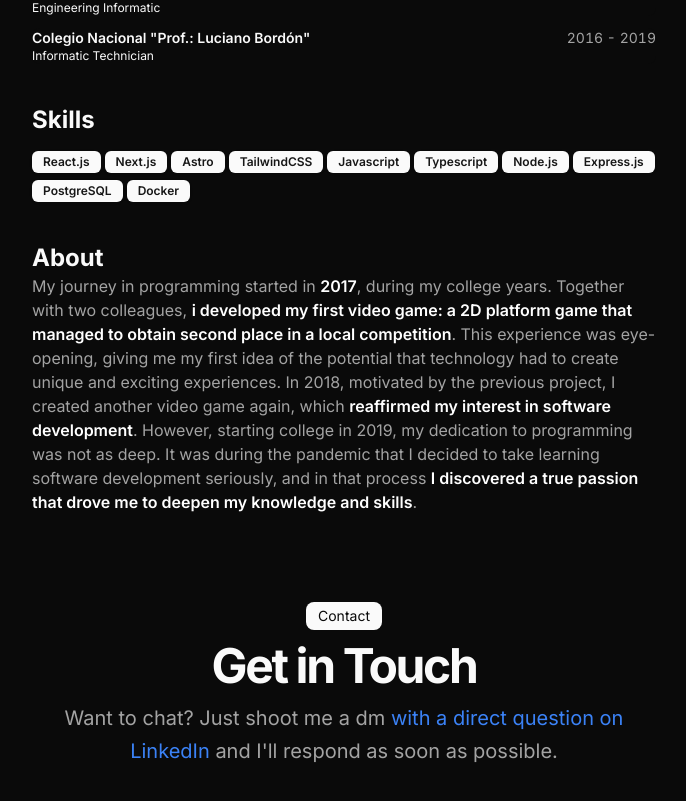
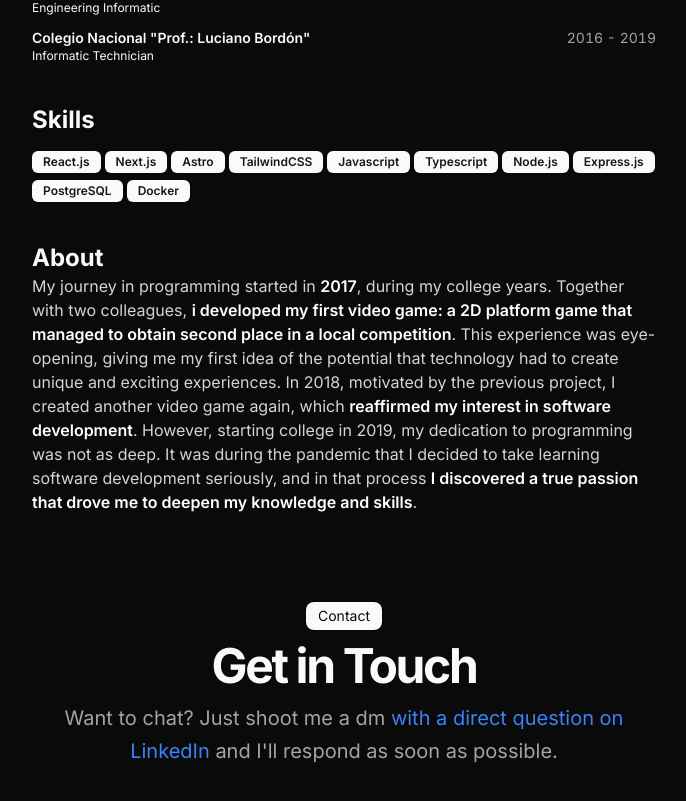
Before and after one commit to isaias-alt/lucasco.dev, a Next.js app: page / in a window 1280 px wide. Shown: the part 1188-1989 px from the top of the page, without its empty margins (296-982 px from the left). Built offline with nearby package versions, Linux system fonts and the light colour scheme.

Commit message:
fix formatting and improve readability in homepage component

```diff
--- a/src/app/page.tsx
+++ b/src/app/page.tsx
@@ -8,12 +8,11 @@ import { ResumeCard } from "@/components/resume-card";
 import Link from "next/link";
 import Markdown from "react-markdown";
 
-const BLUR_FADE_DELAY = 0.04
+const BLUR_FADE_DELAY = 0.04;
 
 export default function Home() {
   return (
     <main className="flex flex-col min-h-[100dvh] space-y-10">
-
       <section id="hero">
         <div className="mx-auto w-full max-w-2xl space-y-8">
           <div className="gap-2 flex justify-between">
@@ -51,11 +50,9 @@ export default function Home() {
                 Check out my latest work
               </h2>
               <p className="text-muted-foreground md:text-xl/relaxed lg:text-base/relaxed xl:text-xl/relaxed">
-                I&apos;ve worked on a variety of projects, from simple
-                websites to complex web applications. Here are a few of my
-                favorites.
+                I&apos;ve worked on a variety of projects, from simple websites
+                to complex web applications. Here are a few of my favorites.
               </p>
-
             </div>
           </BlurFade>
           <div className="grid grid-cols-1 gap-3 sm:grid-cols-2 max-w-[800px] mx-auto">
@@ -127,8 +124,6 @@ export default function Home() {
         </div>
       </section>
 
-
-
       <section id="skills">
         <div className="flex min-h-0 flex-col gap-y-3">
           <BlurFade delay={BLUR_FADE_DELAY * 9}>
@@ -149,7 +144,7 @@ export default function Home() {
           <h2 className="text-2xl font-bold">About</h2>
         </BlurFade>
         <BlurFade delay={BLUR_FADE_DELAY * 4}>
-          <Markdown className="prose max-w-full text-pretty font-sans text-base text-muted-foreground dark:prose-invert">
+          <Markdown className="prose max-w-full text-pretty font-sans text-base dark:prose-invert">
             {DATA.summary}
           </Markdown>
         </BlurFade>
@@ -179,7 +174,6 @@ export default function Home() {
           </BlurFade>
         </div>
       </section>
-
     </main>
   );
 }
```
